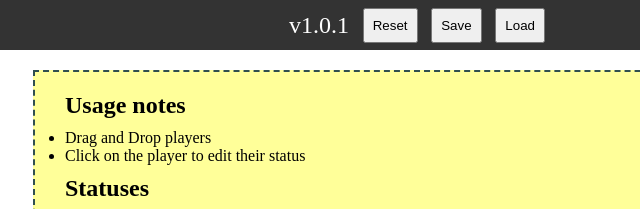
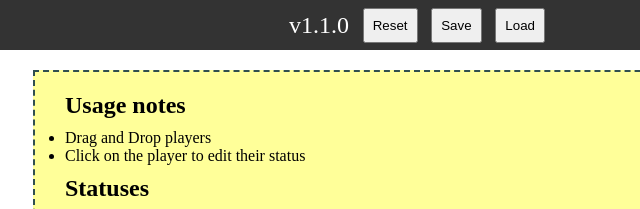
Before and after one commit to dodi348/jugger-screen, a plain HTML site: page index.html in a window 1280 px wide. Shown: the top 209 px of the page, 223-863 px from the left. Drawn offline with Linux system fonts and the light colour scheme.

Commit message:
v1.1.0 beta retry

```diff
--- a/index.html
+++ b/index.html
@@ -8,7 +8,7 @@
 </head>
 <body>
     <header>
-        <span>v1.0.1</span>
+        <span>v1.1.0</span>
         <button id="reset">Reset</button>
         <button id="save">Save</button>
         <button id="load">Load</button>
```
